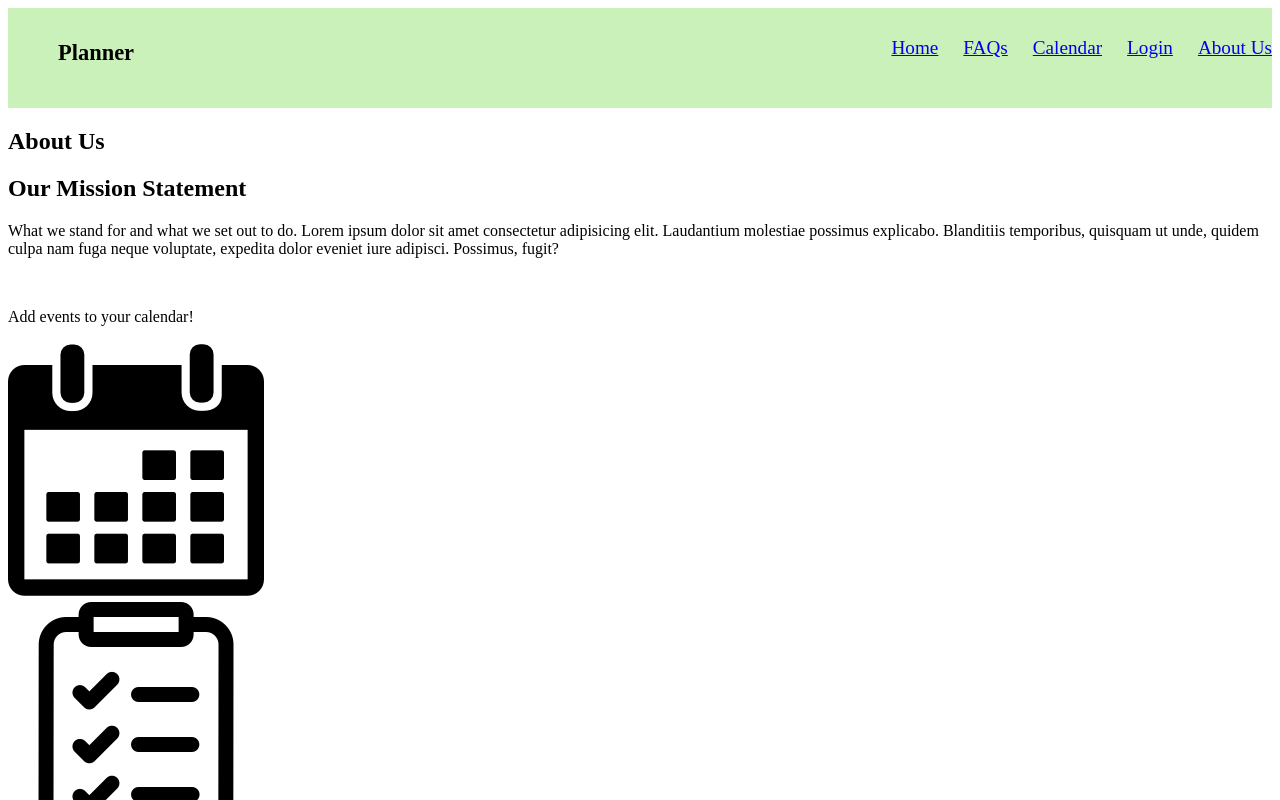
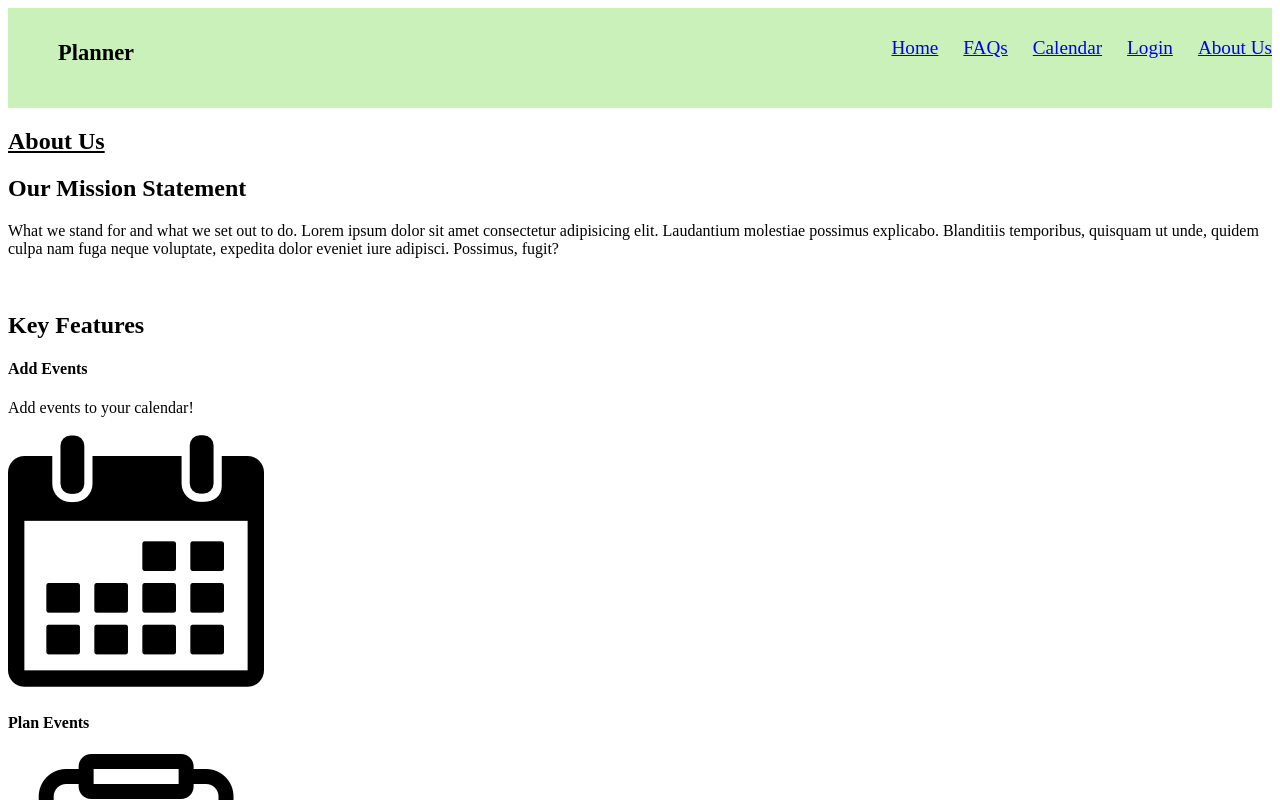
Before and after one commit to jtly4/Planner_Journal, a React (Create React App) app: page /About in a window 1280 px wide. Shown: the top 800 px of the page. Built offline with nearby package versions, Linux system fonts and the light colour scheme.

Commit message:
Add files via upload

```diff
--- a/src/pages/About.js
+++ b/src/pages/About.js
@@ -1,39 +1,46 @@
 
 const FeatureCardUp = (props) => {
     return(
-      <>
-        <p>{props.text}</p>
-        <img src={props.imgTitle} alt = "icon"/> <br />
-      </>
+      <div className="feature-card-up">
+        <h4>{props.title}</h4>
+        <div className="feature-cards">
+            <p>{props.text}</p>
+            <img src={props.imgTitle} alt = "icon"/> <br />
+        </div>
+      </div>
     )
   }
 
   const FeatureCardDown = (props) => {
     return(
-      <>
-        <img src={props.imgTitle} alt = "icon"/>
-        <p>{props.text}</p> <br />
-      </>
+      <div className="feature-card-down">
+        <h4>{props.title}</h4>
+        <div className="feature-cards">
+            <img src={props.imgTitle} alt = "icon"/>
+            <p>{props.text}</p> <br />
+        </div>
+      </div>
     )
   }
 
   const Features = () => {
     return (
-      <>
-        <FeatureCardUp text="Add events to your calendar!" imgTitle="/images/calendar_icon.png"/>
-        <FeatureCardDown text="Plan your events by adding logistics!" imgTitle="/images/todo_icon.png"/>
-        <FeatureCardUp text="Reflect on how the event went after it is finished!" imgTitle="/images/journal_icon.png"/>
-        <FeatureCardDown text="Take note of any money you spent for / at the event!" imgTitle="/images/dollar_icon.png"/>
-      </>
+      <div className="features">
+        <FeatureCardUp title="Add Events" text="Add events to your calendar!" imgTitle="/images/calendar_icon.png"/>
+        <FeatureCardDown title="Plan Events" text="Plan your events by adding logistics!" imgTitle="/images/todo_icon.png"/>
+        <FeatureCardUp title="Reflect" text="Reflect on how the event went after it is finished!" imgTitle="/images/journal_icon.png"/>
+        <FeatureCardDown title="Note Expenses" text="Take note of any money you spent for / at the event!" imgTitle="/images/dollar_icon.png"/>
+      </div>
     )
   };
 
 function About() {
     return (
         <>
-            <h2>About Us</h2>
+            <h2><u>About Us</u></h2>
             <h2>Our Mission Statement</h2>
-            <p>What we stand for and what we set out to do. Lorem ipsum dolor sit amet consectetur adipisicing elit. Laudantium molestiae possimus explicabo. Blanditiis temporibus, quisquam ut unde, quidem culpa nam fuga neque voluptate, expedita dolor eveniet iure adipisci. Possimus, fugit?</p><br/>
+            <p>     What we stand for and what we set out to do. Lorem ipsum dolor sit amet consectetur adipisicing elit. Laudantium molestiae possimus explicabo. Blanditiis temporibus, quisquam ut unde, quidem culpa nam fuga neque voluptate, expedita dolor eveniet iure adipisci. Possimus, fugit?</p><br/>
+            <h2>Key Features</h2>
             <Features/>
         </>
     )
```
